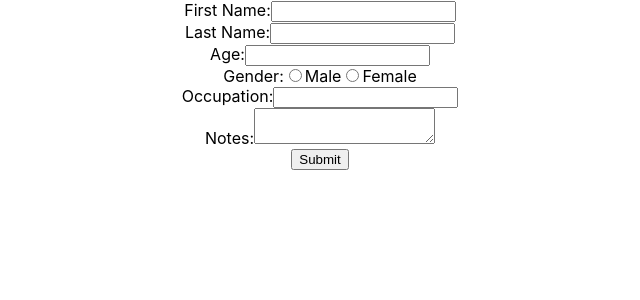
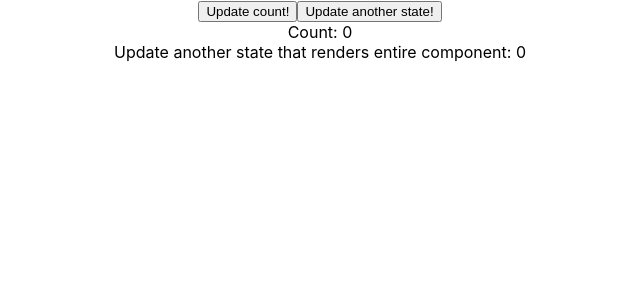
Before and after one commit to jonneldev/dt-webdev-react, a React (Create React App) app in the folder day1/: page / in a window 1280 px wide. Shown: the top 300 px of the page, without its empty margins (320-960 px from the left). Built offline with nearby package versions, Linux system fonts and the light colour scheme.

Commit message:
Day7 Session

```diff
--- a/day1/src/App.tsx
+++ b/day1/src/App.tsx
@@ -8,6 +8,7 @@ import { BatchCounter } from './components/Day5/Day5';
 import MovieReviews from './components/Day5/MovieReviews';
 import CheckoutPage from './components/Day5/CheckoutPage';
 import UserForm from './components/Day6/Day6';
+import { CounterWithEffect } from './components/Day7/Day7';
 
 
 // import Part0, { Part2 } from './Activity1';
@@ -16,7 +17,10 @@ const UserInfoWithLoader = withLoader(UserInfo);
 function App() {
   return (
     <div className="App">
-      < UserForm />
+
+      < CounterWithEffect />
+
+      {/* < UserForm /> */}
 
       {/* < CheckoutPage /> */}
 
--- a/day1/src/components/Day6/Day6.jsx
+++ b/day1/src/components/Day6/Day6.jsx
@@ -1,25 +1,38 @@
 import React, { use, useState } from "react";
+import { nodeModuleNameResolver } from "typescript";
 
 export function UserForm() {
   //  Add state variables for each field here
-  const [firstName, setFirstName] = useState("")
-  const [lastName, setlastName] = useState("")
-  const [age, setAge] = useState("")
-  const [gender, setGender] = useState("")
-  const [occupation, setOccupation] = useState("")
-  const [notes, setNotes] = useState("")
+  // const [firstName, setFirstName] = useState("")
+  // const [lastName, setlastName] = useState("")
+  // const [age, setAge] = useState("")
+  // const [gender, setGender] = useState("")
+  // const [occupation, setOccupation] = useState("")
+  // const [notes, setNotes] = useState("")
+
+  const [formData, setFormData] = useState({
+    firstName: "",
+    lastName: "",
+    age: "",
+    gender: "",
+    occupation: "",
+    notes: "",
+  })
+
+  const {firstName, lastName, age, gender, occupation, notes} = formData;
+
+  const handleChange = (e) => {
+    const { name, value } = e.target;
+    setFormData((prevData) => ({
+      ...prevData,
+      [name]: value,
+    }));
+  };
 
   const handleSubmit = (e) => {
     //  prevent default submission, Log or alert the form data
     e.preventDefault();
-    console.log({
-      firstName,
-      lastName,
-      age,
-      gender,
-      occupation,
-      notes
-    });
+    console.log(formData);
     alert('Form submitted!')
 
   };
@@ -32,7 +45,7 @@ export function UserForm() {
           type="text" /* add name, bind value and onChange */
           name="firstName"
           value={firstName}
-          onChange={(e) => setFirstName(e.target.value)}
+          onChange={handleChange}
         />
       </div>
       <div>
@@ -41,7 +54,7 @@ export function UserForm() {
           type="text" /* add name, bind value and onChange */
           name="lastName"
           value={lastName}
-          onChange={(e) => setlastName(e.target.value)}
+          onChange={handleChange}
         />
       </div>
       <div>
@@ -50,7 +63,7 @@ export function UserForm() {
           type="number" /* add name, bind value and onChange */
           name="age"
           value={age}
-          onChange={(e) => setAge(e.target.value)}
+          onChange={handleChange}
         />
       </div>
       <div>
@@ -61,17 +74,17 @@ export function UserForm() {
             value="male"
             name="gender" /* add name, bind checked and onChange */
             checked={gender === "male"}
-            onChange={(e) => setGender(e.target.value)}
+            onChange={handleChange}
           />
           Male
         </label>
         <label>
           <input
             type="radio"
-            value="Female"
+            value="female"
             name="gender" /* add name, bind checked and onChange */
             checked={gender === "female"}
-            onChange={(e) => setGender(e.target.value)}
+            onChange={handleChange}
           />
           Female
         </label>
@@ -82,7 +95,7 @@ export function UserForm() {
           type="text" /* add name, bind value and onChange */
           value={occupation}
           name="occupation"
-          onChange={(e) => setOccupation(e.target.value)}
+          onChange={handleChange}
         />
       </div>
       <div>
@@ -90,7 +103,7 @@ export function UserForm() {
         <textarea /* bind value and onChange */
           name="notes"
           value={notes}
-          onChange={(e) => setNotes(e.target.value)}
+          onChange={handleChange}
         />
       </div>
       <button type="submit">Submit</button>
--- /dev/null
+++ b/day1/src/components/Day7/Day7.tsx
@@ -0,0 +1,25 @@
+import { useState, useEffect } from "react";
+
+export const CounterWithEffect = () => {
+  const [count, setCount] = useState(0)
+  const [anotherState, setAnotherState] = useState(0)
+
+  useEffect(() => {
+    console.log("Run thin on render")
+  },[count])
+
+  return (
+    <div>
+      <button onClick={() => setCount((prevCount) => prevCount + 1)}>
+        Update count!
+      </button>
+      <button onClick={(() => setAnotherState((prevState) => prevState + 1))}>
+        Update another state!
+      </button>
+      <div>Count: {count}</div>
+      <div>
+        Update another state that renders entire component: {anotherState}
+      </div>
+    </div>
+  )
+}
```
